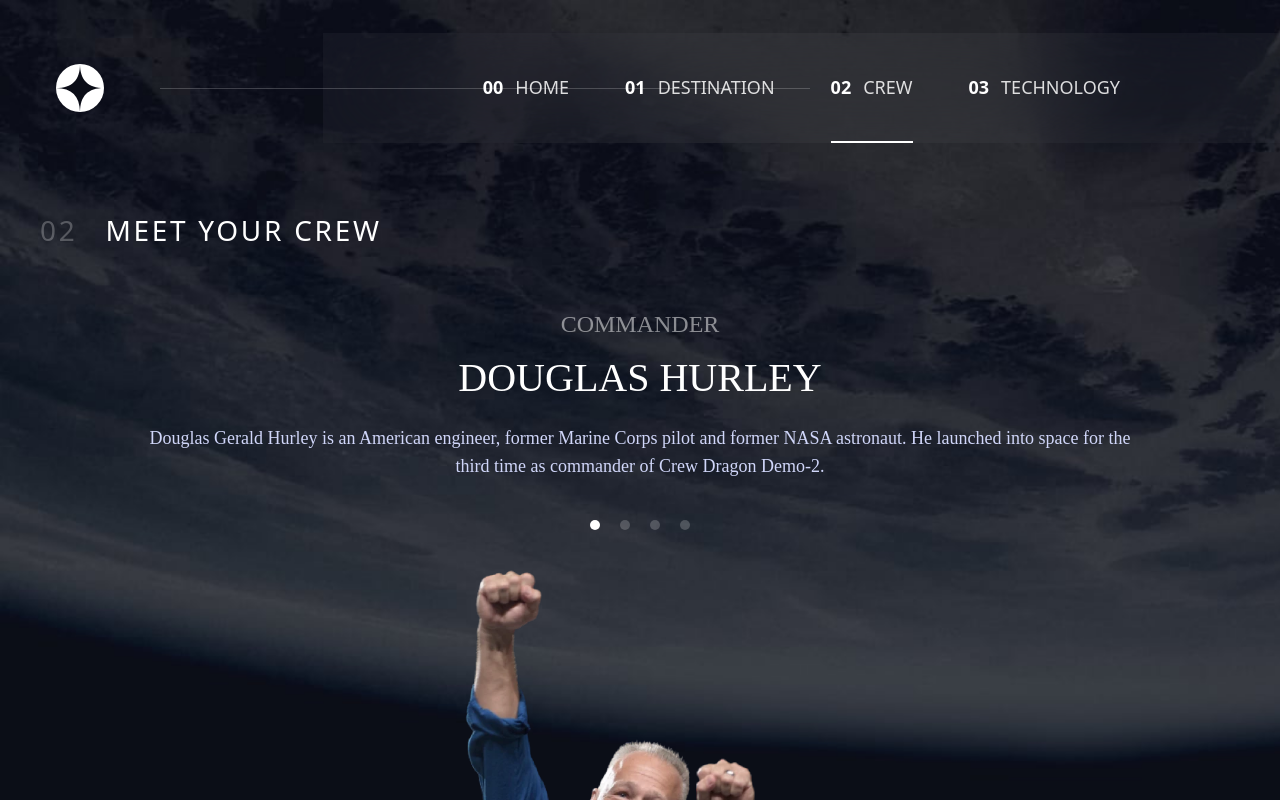
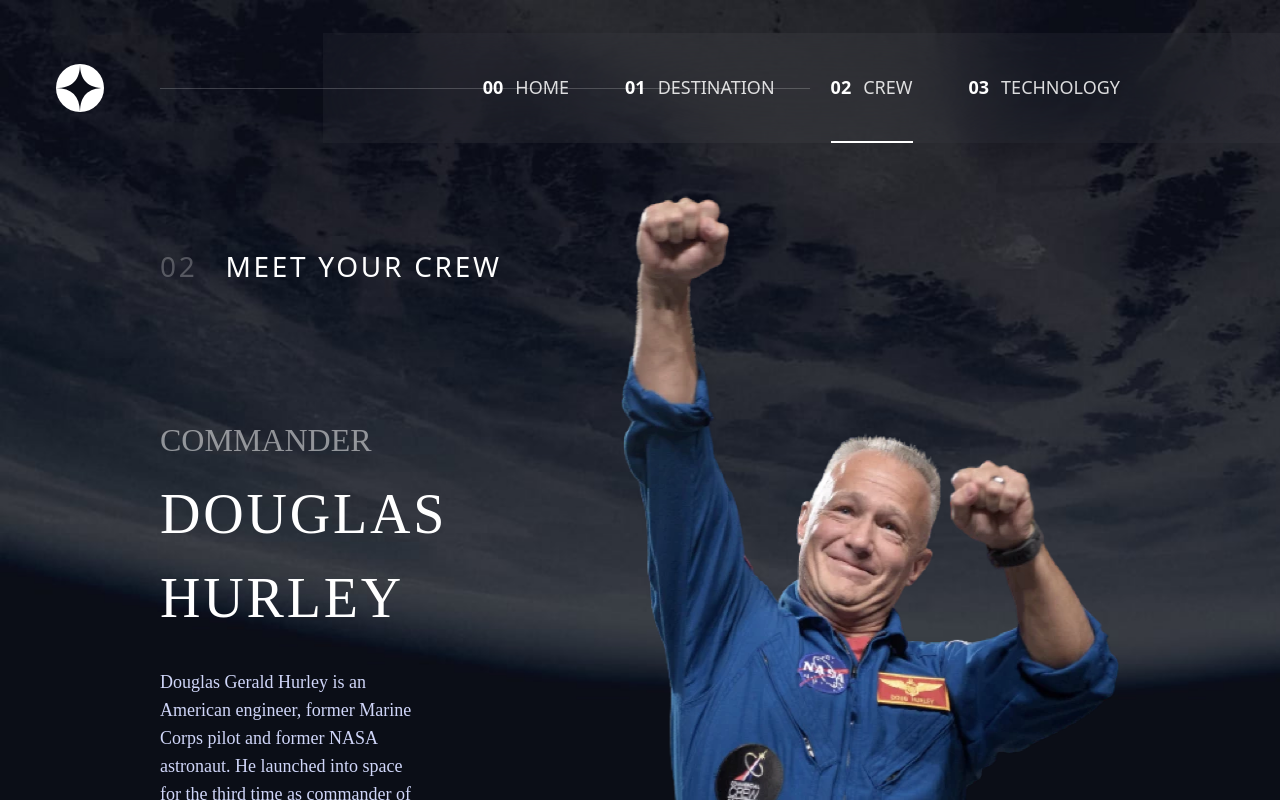
Before and after one commit to RonaldMamani/SpaceTourism_Angular, an Angular app: page /crew in a window 1280 px wide. Shown: the top 800 px of the page. Built offline with nearby package versions, Linux system fonts and the light colour scheme.

Commit message:
Iniciando a colocar responsividadee para telas desktop para a pagina crew

```diff
--- a/src/app/components/nav-crew/nav-crew.component.html
+++ b/src/app/components/nav-crew/nav-crew.component.html
@@ -1,22 +1,41 @@
-<nav class="flex justify-center gap-5">
+<nav class="
+    flex justify-center gap-5
+    lg:justify-start lg:gap-6
+    ">
     <button
         routerLink="/crew"
         [ngClass]="{'bg-[#fff] ' : path === '/crew' , 'bg-[#fff]/20' : path !== '/crew'}"
-        class="w-[10px] h-[10px] rounded-full">
+        class="
+            w-[10px] h-[10px] rounded-full
+            hover:bg-white/70 transition-colors
+            lg:w-[15px] lg:h-[15px]
+            ">
     </button>
     <button
         routerLink="/crew/specialist"
         [ngClass]="{'bg-white' : path === '/crew/specialist', 'bg-white/20' : path !== '/crew/specialist' }"
-        class="w-[10px] h-[10px] rounded-full">
+        class="
+            w-[10px] h-[10px] rounded-full
+            hover:bg-white/70 transition-colors
+            lg:w-[15px] lg:h-[15px]
+            ">
     </button>
     <button
         routerLink="/crew/pilot"
         [ngClass]="{'bg-white' : path === '/crew/pilot', 'bg-white/20' : path !== '/crew/pilot' }"
-        class="w-[10px] h-[10px] rounded-full">
+        class="
+            w-[10px] h-[10px] rounded-full
+            hover:bg-white/70 transition-colors
+            lg:w-[15px] lg:h-[15px]
+            ">
     </button>
     <button
         routerLink="/crew/engineer"
         [ngClass]="{'bg-white' : path === '/crew/engineer', 'bg-white/20' : path !== '/crew/engineer' }"
-        class="w-[10px] h-[10px] rounded-full">
+        class="
+            w-[10px] h-[10px] rounded-full
+            hover:bg-white/70 transition-colors
+            lg:w-[15px] lg:h-[15px]
+            ">
     </button>
 </nav>
--- a/src/app/components/person-info/person-info.component.html
+++ b/src/app/components/person-info/person-info.component.html
@@ -1,17 +1,21 @@
 <div class="
     flex flex-col gap-2 text-center
+    lg:text-start lg:gap-4
     ">
     <h5 class="
         text-white opacity-50 font-['Bellefair'] text-lg uppercase
         md:text-2xl
+        lg:text-[32px]
         ">{{Profissional}}</h5>
     <h6 class="
-        text-white font-['Bellefair'] text-[27px] uppercase
+        text-white font-['Bellefair'] text-[27px] uppercase -tracking-tighter
         md:text-[40px]
+        lg:text-[56px]
         ">{{Name}}</h6>
     <div class="
         py-2
         md:flex md:justify-center
+        lg:py-3 lg:w-[75%]
         ">
         <p class="
             text-[#D0D6F9] font-['Barlow'] text-lg
--- a/src/app/pages/crew/commander/commander.component.html
+++ b/src/app/pages/crew/commander/commander.component.html
@@ -1,12 +1,17 @@
 <section class="
     py-8 flex flex-col gap-8
     md:py-0 md:pt-16 md:flex-col-reverse md:gap-10
+    lg:grid lg:grid-cols-2 lg:py-0 lg:pt-36
     ">
-    <div class="flex justify-center">
+    <div class="
+        flex justify-center
+        lg:absolute lg:right-40 lg:top-5
+        ">
         <img
             class="
                 w-[180px] h-[250px]
                 md:w-[350px] md:h-[500px]
+                lg:w-[500px] lg:h-[700px]
                 "
             src="../../../../assets/crew/image-douglas-hurley.webp"
             alt="Imagem do Comandante Douglas Hurley">
@@ -14,6 +19,7 @@
     <div class="
         flex flex-col gap-8
         md:flex-col-reverse md:px-24
+        lg:px-0 lg:pr-28 lg:gap-[120px]
         ">
         <app-nav-crew />
         <app-person-info
@@ -23,4 +29,5 @@
             launched into space for the third time as commander of Crew Dragon Demo-2."
         />
     </div>
+    <div class="max-[1023px]:hidden "></div>
 </section>
--- a/src/app/pages/crew/crew.component.html
+++ b/src/app/pages/crew/crew.component.html
@@ -2,11 +2,13 @@
     bg-[url('./assets/crew/background-crew-mobile.jpg')] bg-cover min-h-screen
     md:bg-[url('./assets/crew/background-crew-tablet.jpg')]
     lg:bg-[url('./assets/crew/background-crew-desktop.jpg')]
+    lg:relative
     ">
     <app-header />
     <div class="
         pt-4 px-6 relative
         md:pt-10 md:px-10
+        lg:pt-[76px] lg:px-40
         ">
         <app-title-page number="02" title="Meet your crew" />
         <router-outlet></router-outlet>
```
